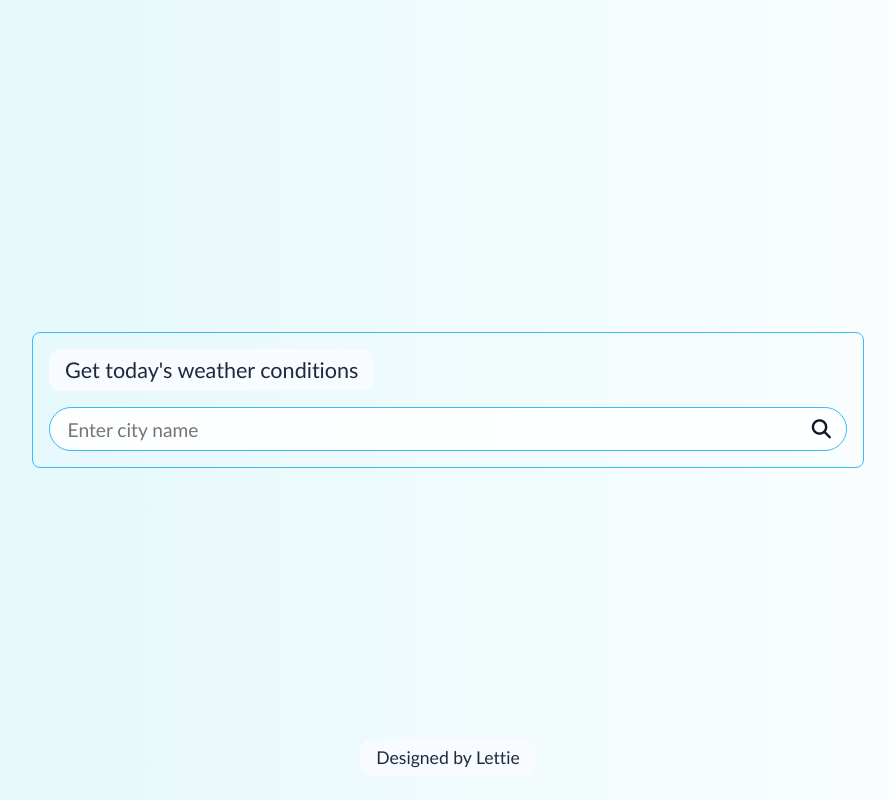
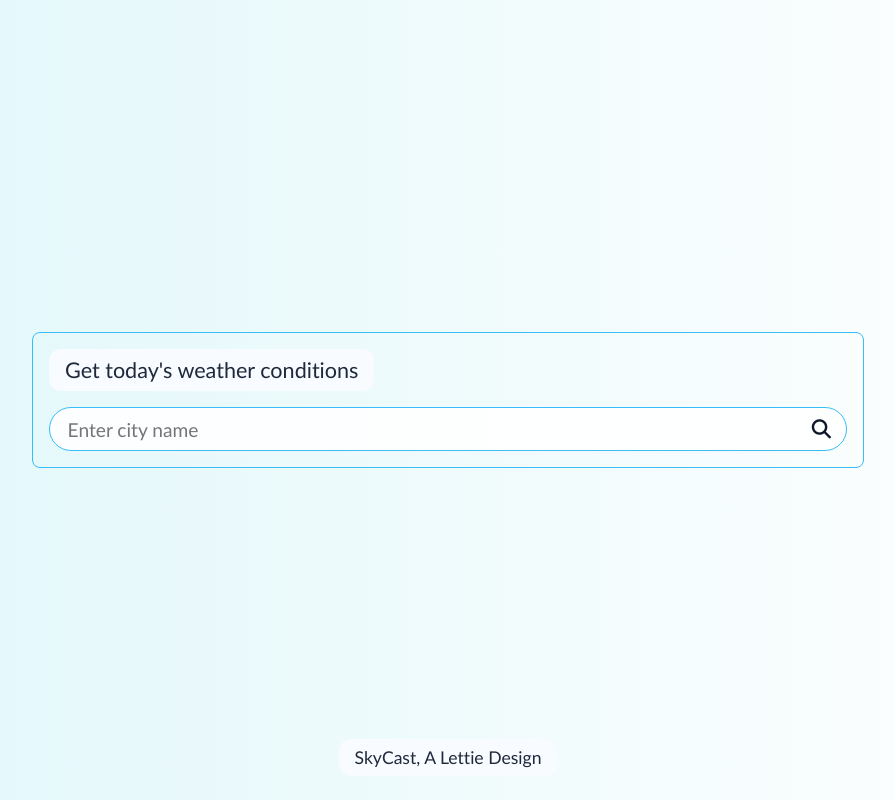
Before and after one commit to losemeke/Weather-Site, a plain HTML site: page index.html in a window 1280 px wide. Shown: the whole page, without its empty margins (192-1087 px from the left). Drawn offline with Linux system fonts and the light colour scheme; a web font is replaced by a local one.

Commit message:
2nd  Commit

```diff
--- a/index.html
+++ b/index.html
@@ -56,7 +56,7 @@
         </div>
 
         <div class="footer">
-            <p class="soft_glow"> Designed by Lettie </p>
+            <p class="soft_glow"> SkyCast, A Lettie Design </p>
         </div>
     </div>
 
```
